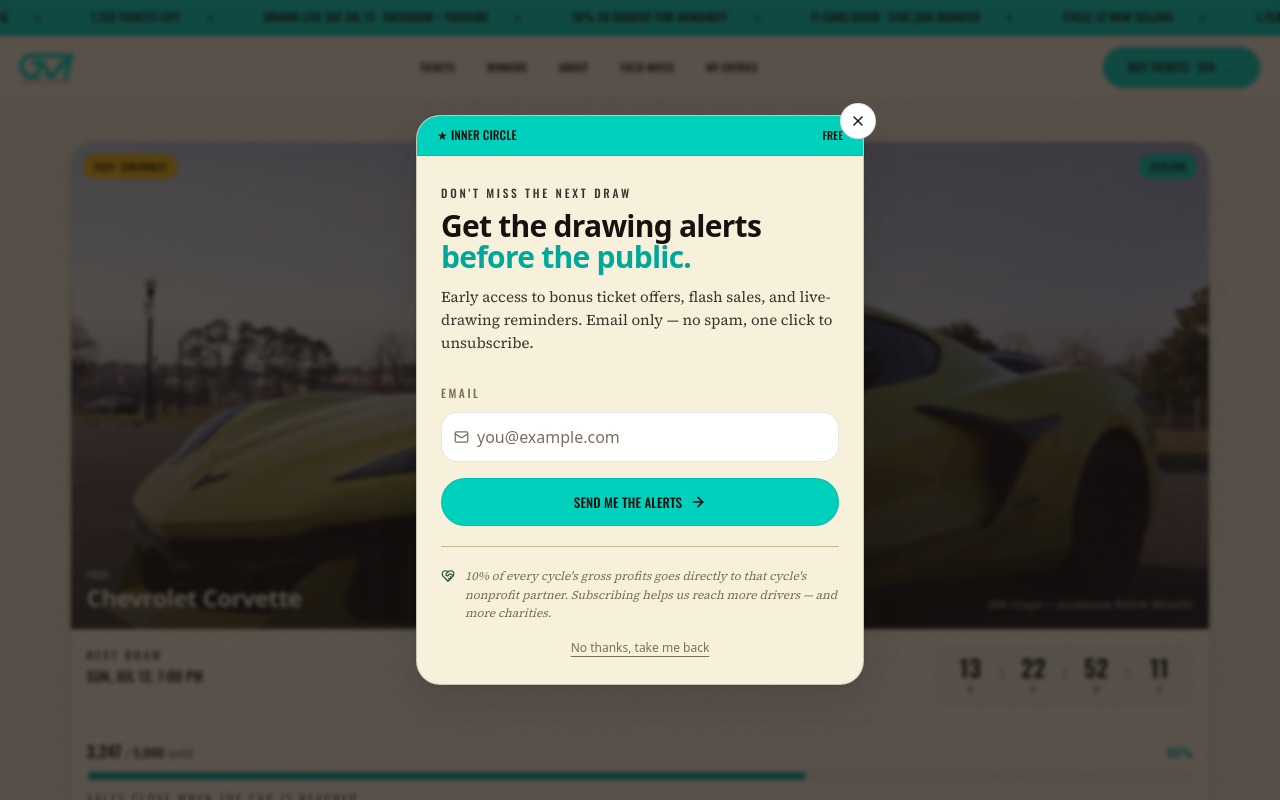
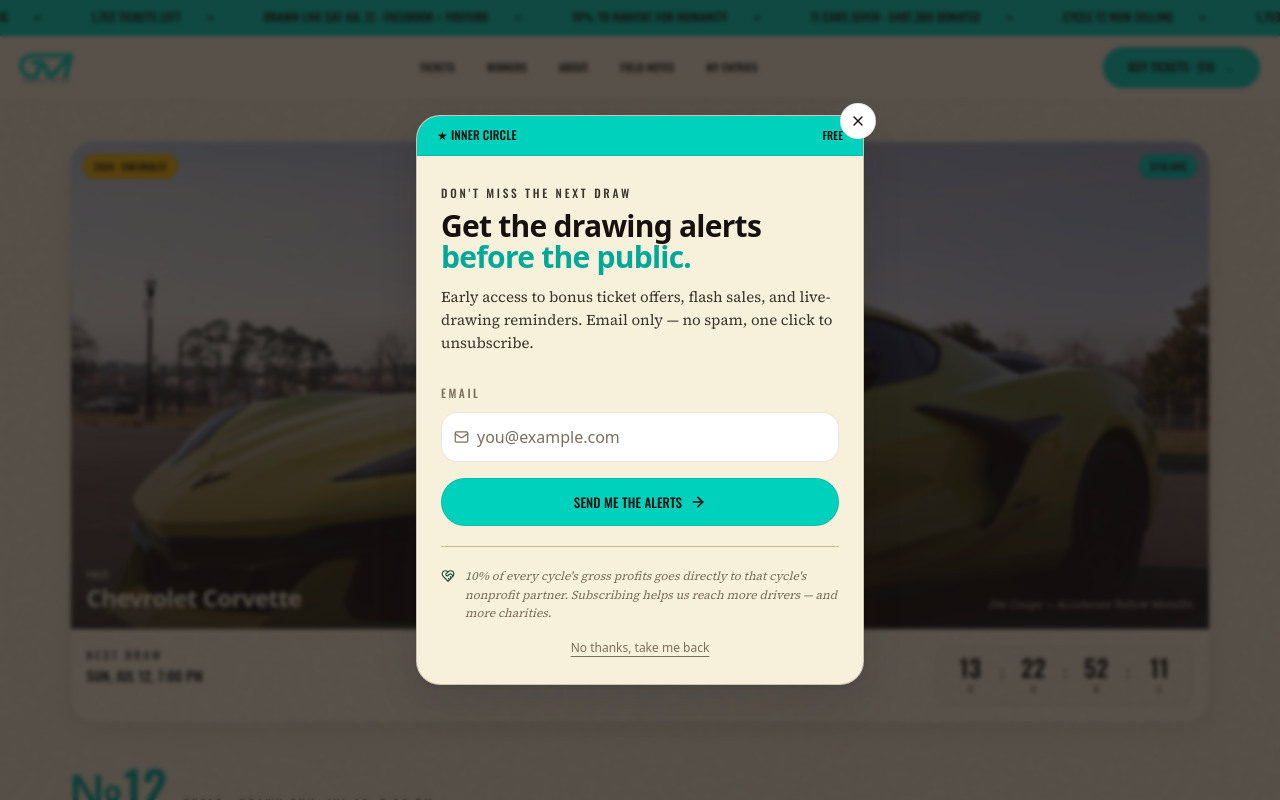
Before and after one commit to da7a90-backup/gmdemo, a Next.js app: page / in a window 1280 px wide. Shown: the top 800 px of the page. Built offline with nearby package versions, Linux system fonts and the light colour scheme; a web font is replaced by a local one.

Commit message:
Chore: remove sold left cap stats from tickets and home

```diff
--- a/src/app/tickets/tickets-buy.tsx
+++ b/src/app/tickets/tickets-buy.tsx
@@ -12,7 +12,6 @@ import { AnimatedCounter } from "@/components/animated-counter";
 
 export function TicketsBuy() {
   const router = useRouter();
-  const remaining = activeDraw.ticketsCap - activeDraw.ticketsSold;
   const v = activeDraw.vehicle;
   const [activeImage, setActiveImage] = useState(0);
   const [redirecting, setRedirecting] = useState(false);
@@ -116,11 +115,6 @@ export function TicketsBuy() {
               )}
             </div>
 
-            <dl className="grid grid-cols-3 divide-x divide-ink/10 border-t border-ink/10">
-              <Cell k="Sold" v={intl(activeDraw.ticketsSold)} />
-              <Cell k="Left" v={intl(remaining)} tone="accent" />
-              <Cell k="Cap" v={intl(activeDraw.ticketsCap)} />
-            </dl>
           </div>
 
           {/* SPEC SHEET — headline figures + grouped data, right under the gallery */}
@@ -446,15 +440,6 @@ export function TicketsBuy() {
   );
 }
 
-function Cell({ k, v, tone }: { k: string; v: string; tone?: "accent" }) {
-  return (
-    <div className="p-4 bg-paper-3 text-center">
-      <dt className="dateline on-paper">{k}</dt>
-      <dd className={`mt-1 font-condensed font-bold numeral text-2xl leading-none ${tone === "accent" ? "text-accent" : "text-ink"}`}>{v}</dd>
-    </div>
-  );
-}
-
 function Pillar({ icon, label }: { icon: React.ReactNode; label: string }) {
   return (
     <div className="flex flex-col items-center justify-center gap-1 px-2 py-2 border border-ink/10 bg-paper-3 rounded-lg">
--- a/src/components/hero.tsx
+++ b/src/components/hero.tsx
@@ -1,14 +1,11 @@
 import Link from "next/link";
 import { Countdown } from "@/components/countdown";
 import { activeDraw } from "@/lib/mock-data";
-import { intl, usd, niceWeekday } from "@/lib/format";
+import { usd, niceWeekday } from "@/lib/format";
 import { Tv2, Radio, HeartHandshake, Drum, ArrowRight } from "lucide-react";
 import { PrizePlate } from "@/components/prize-plate";
 
 export function Hero() {
-  const sold = activeDraw.ticketsSold;
-  const cap = activeDraw.ticketsCap;
-  const pct = Math.round((sold / cap) * 100);
   const v = activeDraw.vehicle;
 
   return (
@@ -27,7 +24,7 @@ export function Hero() {
         <div className="w-full lg:w-[92%] mx-auto flex flex-col border border-ink/10 bg-paper-3 shadow-soft rounded-2xl overflow-hidden">
           <PrizePlate />
 
-          <div className="grid grid-cols-1 sm:grid-cols-2 divide-y sm:divide-y-0 sm:divide-x divide-ink/10 border-b border-ink/10 bg-paper-3">
+          <div className="grid grid-cols-1 sm:grid-cols-2 divide-y sm:divide-y-0 sm:divide-x divide-ink/10 bg-paper-3">
             <div className="p-4">
               <p className="section-eyebrow on-paper">Next draw</p>
               <p className="mt-1 font-condensed uppercase tracking-[0.06em] text-[14px] text-ink leading-tight">
@@ -37,21 +34,6 @@ export function Hero() {
             <div className="p-4 flex items-center justify-center sm:justify-end">
               <Countdown targetISO={activeDraw.drawDateISO} />
             </div>
-          </div>
-
-          <div className="p-4 bg-paper-3">
-            <div className="flex items-baseline justify-between mb-2 text-[13px]">
-              <span className="text-ink-2">
-                <strong className="text-ink font-condensed numeral text-base">{intl(sold)}</strong>
-                {" / "}
-                <span className="numeral">{intl(cap)}</span> sold
-              </span>
-              <span className="font-condensed numeral text-accent font-bold">{pct}%</span>
-            </div>
-            <div className="h-2.5 bg-paper border border-ink/10 overflow-hidden rounded-full">
-              <div className="h-full bg-accent rounded-full" style={{ width: `${pct}%` }} aria-hidden />
-            </div>
-            <p className="mt-2 dateline on-paper">Sales close when the cap is reached.</p>
           </div>
         </div>
 
```
